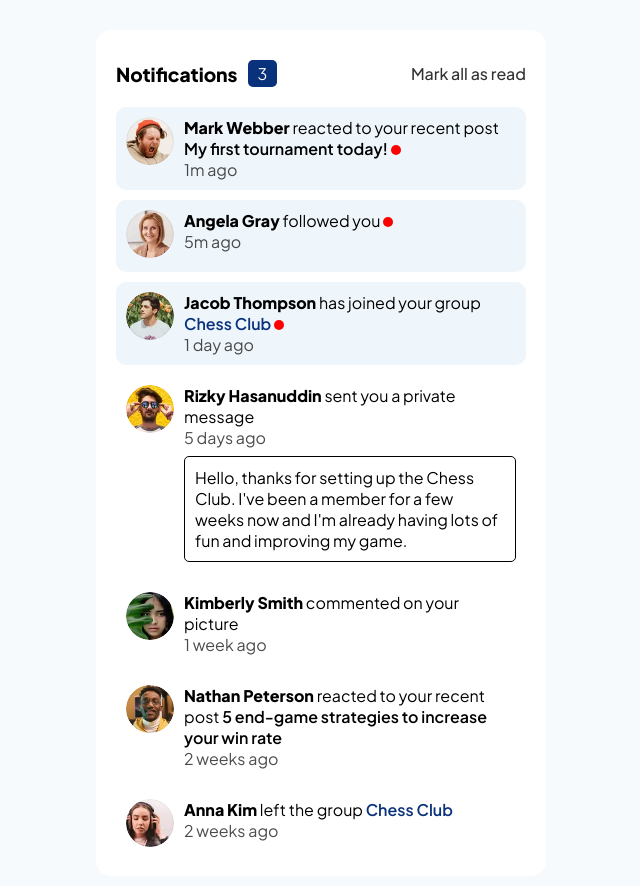
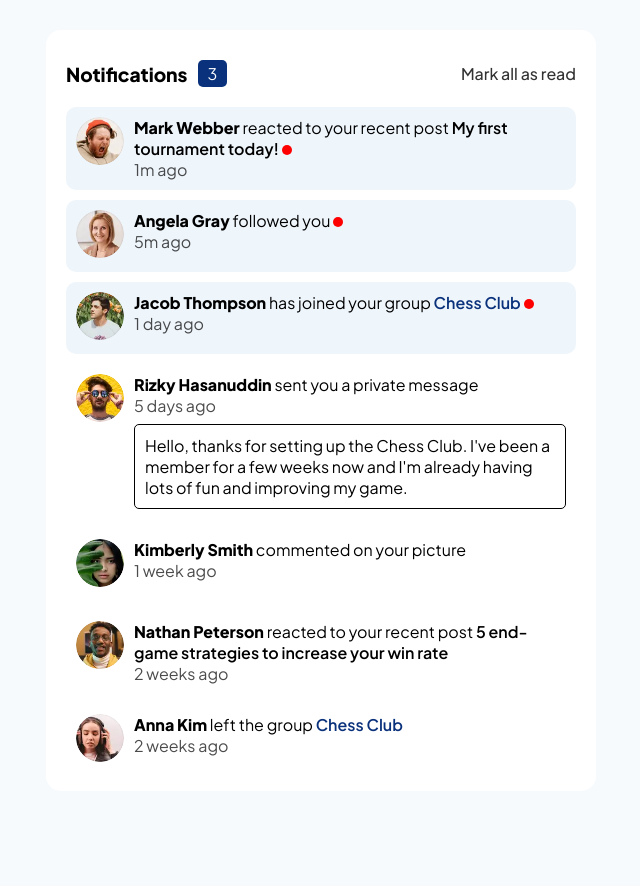
Before and after one commit to owaish3301/notifications-page, a plain HTML site: page index.html in a window 1280 px wide. Shown: the whole page, without its empty margins (319-959 px from the left). After the commit the page ends 811 px from the top, so only its background shows below. Drawn offline with Linux system fonts and the light colour scheme; files whose address does not match are found by name.

Commit message:
increased width of main card

```diff
--- a/assets/styles/styles.scss
+++ b/assets/styles/styles.scss
@@ -21,7 +21,7 @@ html{
 
 body{
     .top-card{
-        max-width: 450px;
+        max-width: 550px;
         margin: auto;
         background-color: white;
         padding: 10px;
@@ -108,7 +108,7 @@ body{
     }
 }
 
-@media (min-width:450px){
+@media (min-width:550px){
     body{
         background-color: hsl(210, 60%, 98%);
 
```
Also changed, not shown: assets/styles/styles.css.
